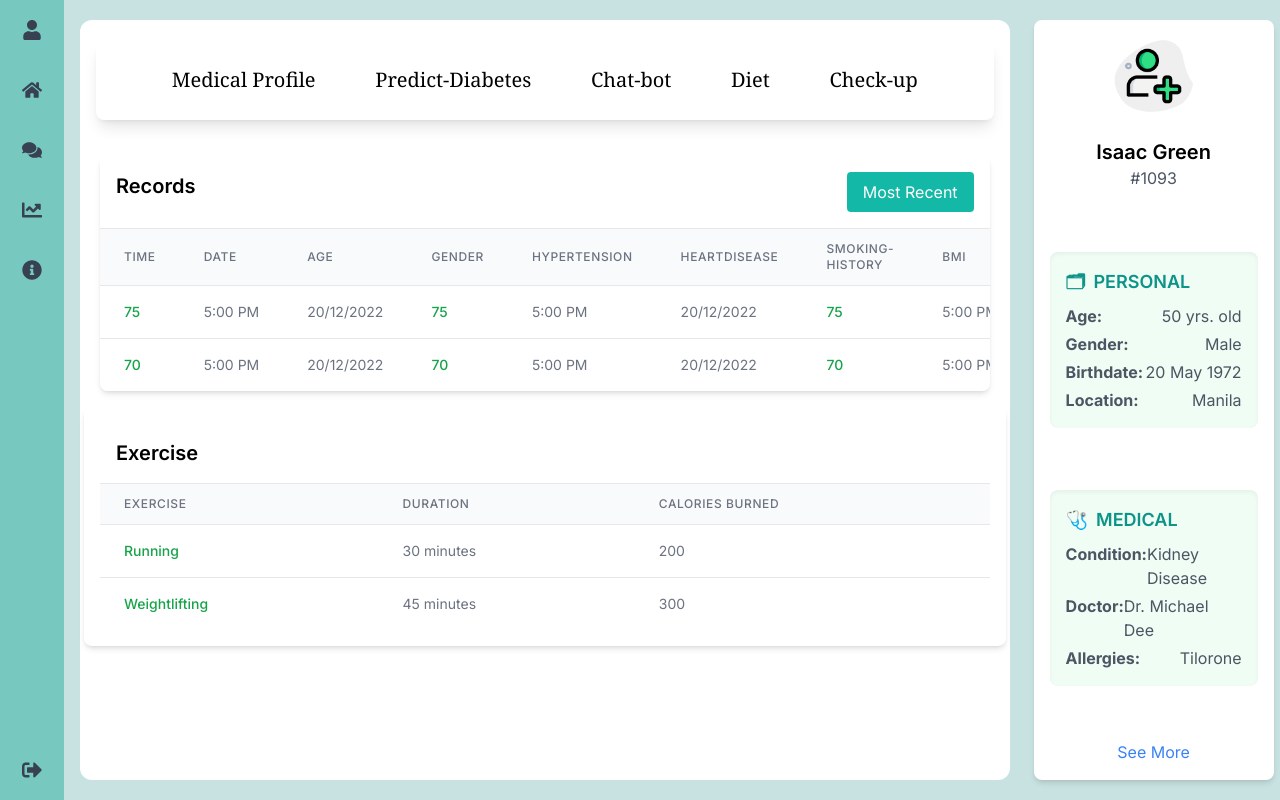
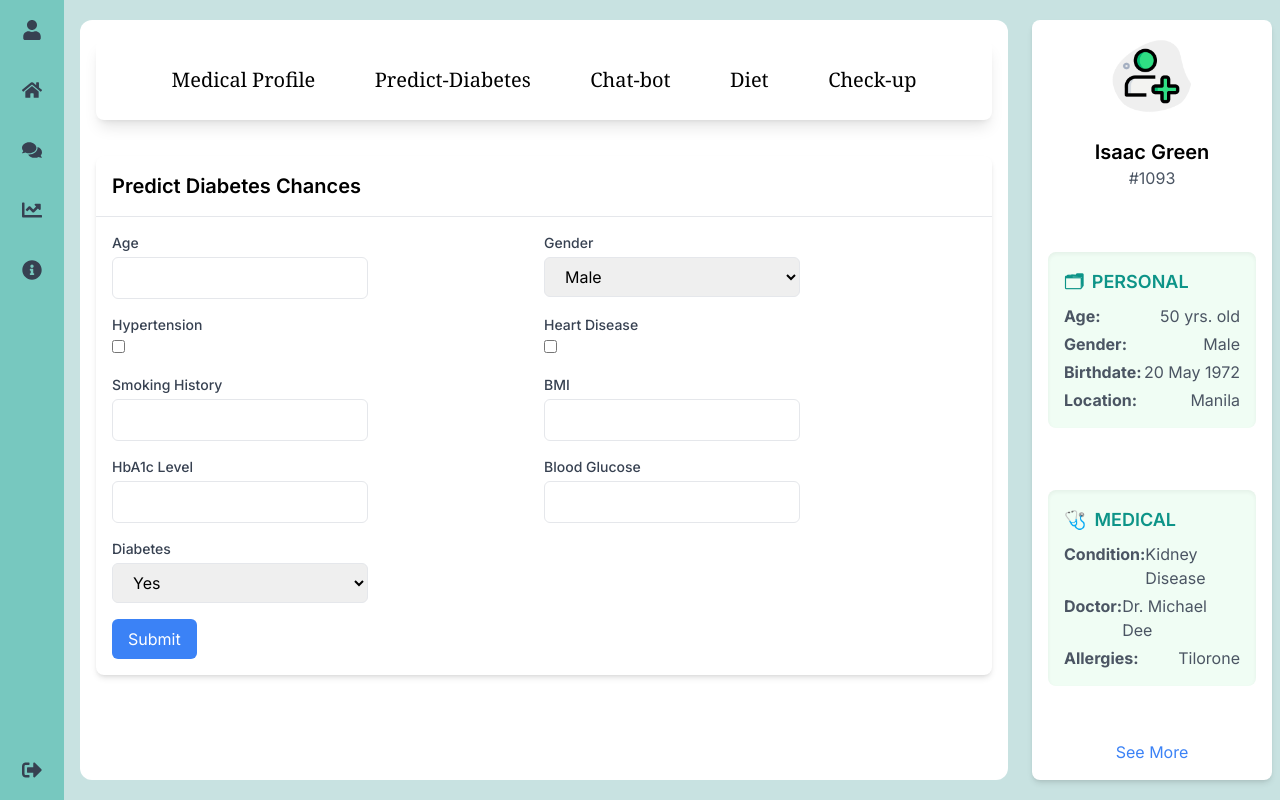
Before and after one commit to dineshh2003/gluco-care, a Next.js app: page / in a window 1280 px wide. Built offline with nearby package versions, Linux system fonts and the light colour scheme.

Commit message:
done-form

```diff
--- a/src/app/page.tsx
+++ b/src/app/page.tsx
@@ -1,4 +1,5 @@
 
+import PredictDiabetesForm from "@/components/DiabetesForm";
 import Exercise from "@/components/Exercise";
 import HeartRate from "@/components/HeartRate";
 import Navbar from "@/components/Navbar";
@@ -11,8 +12,9 @@ export default function Home() {
     <main className="flex flex-row h-screen w-[95vw] bg-b2 ">
       <div className="w-[80vw] h-[95vh] bg-white my-5 mx-4 rounded-xl ">
           <Navbar/>
-          <Records/>
-          <Exercise/>
+          {/* <Records/>
+          <Exercise/> */}
+          <PredictDiabetesForm/>
       </div>
       <div className="w-[20vw] h-full flex items-center justify-center rounded-lg">
         <PatientInfo />
--- /dev/null
+++ b/src/components/DiabetesForm.tsx
@@ -0,0 +1,62 @@
+import React from 'react';
+
+const PredictDiabetesForm = () => {
+  return (
+    <div className="container mx-auto p-4">
+      <div className="bg-white shadow-md rounded-lg overflow-auto w-[70vw] h-fit-content">
+        <div className="p-4 border-b">
+          <h2 className="text-xl font-semibold">Predict Diabetes Chances</h2>
+        </div>
+        <form className="p-4 flex flex-wrap">
+          <div className="w-full sm:w-1/2 mb-4">
+            <label htmlFor="age" className="block text-sm font-medium text-gray-700 ">Age</label>
+            <input type="number" id="age" name="age" className="mt-1 px-4 py-2 w-64 border rounded-md focus:outline-none focus:ring focus:border-blue-500" />
+          </div>
+          <div className="w-full sm:w-1/2 mb-4">
+            <label htmlFor="gender" className="block text-sm font-medium text-gray-700">Gender</label>
+            <select id="gender" name="gender" className="mt-1 px-4 py-2 w-64 border rounded-md focus:outline-none focus:ring focus:border-blue-500">
+              <option value="male">Male</option>
+              <option value="female">Female</option>
+            </select>
+          </div>
+          <div className="w-full sm:w-1/2 mb-4">
+            <label htmlFor="hypertension" className="block text-sm font-medium text-gray-700">Hypertension</label>
+            <input type="checkbox" id="hypertension" name="hypertension" className="mt-1 border rounded-md focus:outline-none focus:ring focus:border-blue-500" />
+          </div>
+          <div className="w-full sm:w-1/2 mb-4">
+            <label htmlFor="heartDisease" className="block text-sm font-medium text-gray-700">Heart Disease</label>
+            <input type="checkbox" id="heartDisease" name="heartDisease" className="mt-1 border rounded-md focus:outline-none focus:ring focus:border-blue-500" />
+          </div>
+          <div className="w-full sm:w-1/2 mb-4">
+            <label htmlFor="smokingHistory" className="block text-sm font-medium text-gray-700">Smoking History</label>
+            <input type="text" id="smokingHistory" name="smokingHistory" className="mt-1 px-4 py-2 w-64 border rounded-md focus:outline-none focus:ring focus:border-blue-500" />
+          </div>
+          <div className="w-full sm:w-1/2 mb-4">
+            <label htmlFor="bmi" className="block text-sm font-medium text-gray-700">BMI</label>
+            <input type="number" id="bmi" name="bmi" className="mt-1 px-4 py-2 w-64 border rounded-md focus:outline-none focus:ring focus:border-blue-500" />
+          </div>
+          <div className="w-full sm:w-1/2 mb-4">
+            <label htmlFor="hba1cLevel" className="block text-sm font-medium text-gray-700">HbA1c Level</label>
+            <input type="number" id="hba1cLevel" name="hba1cLevel" className="mt-1 px-4 py-2 w-64 border rounded-md focus:outline-none focus:ring focus:border-blue-500" />
+          </div>
+          <div className="w-full sm:w-1/2 mb-4">
+            <label htmlFor="bloodGlucose" className="block text-sm font-medium text-gray-700">Blood Glucose</label>
+            <input type="number" id="bloodGlucose" name="bloodGlucose" className="mt-1 px-4 py-2 w-64 border rounded-md focus:outline-none focus:ring focus:border-blue-500" />
+          </div>
+          <div className="w-full sm:w-1/2 mb-4">
+            <label htmlFor="diabetes" className="block text-sm font-medium text-gray-700">Diabetes</label>
+            <select id="diabetes" name="diabetes" className="mt-1 px-4 py-2 w-64 border rounded-md focus:outline-none focus:ring focus:border-blue-500">
+              <option value="yes">Yes</option>
+              <option value="no">No</option>
+            </select>
+          </div>
+          <div className="w-full">
+            <button type="submit" className="bg-blue-500 text-white px-4 py-2 rounded-md hover:bg-blue-600">Submit</button>
+          </div>
+        </form>
+      </div>
+    </div>
+  );
+};
+
+export default PredictDiabetesForm;
--- a/src/components/Exercise.tsx
+++ b/src/components/Exercise.tsx
@@ -19,6 +19,7 @@ const Exercise = () => {
     <div className="bg-white shadow-md rounded-lg overflow-hidden container mx-1 p-4 h-fit w-[72vw]">
       <div className="flex justify-between p-4 border-b">
         <h2 className="text-xl font-semibold">Exercise</h2>
+        <button className="bg-teal-500 text-white px-4 py-2 rounded">Today's Diet</button>
       </div>
       <table className="min-w-full divide-y divide-gray-200">
         <thead className="bg-gray-50">
```
